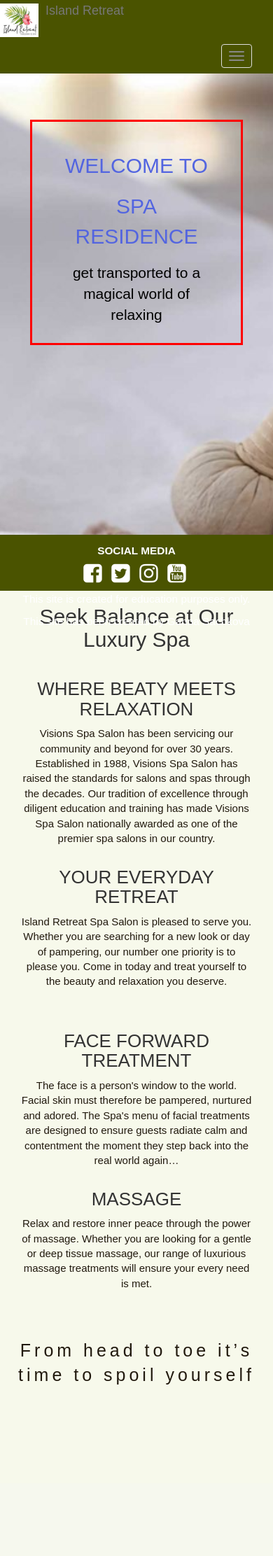
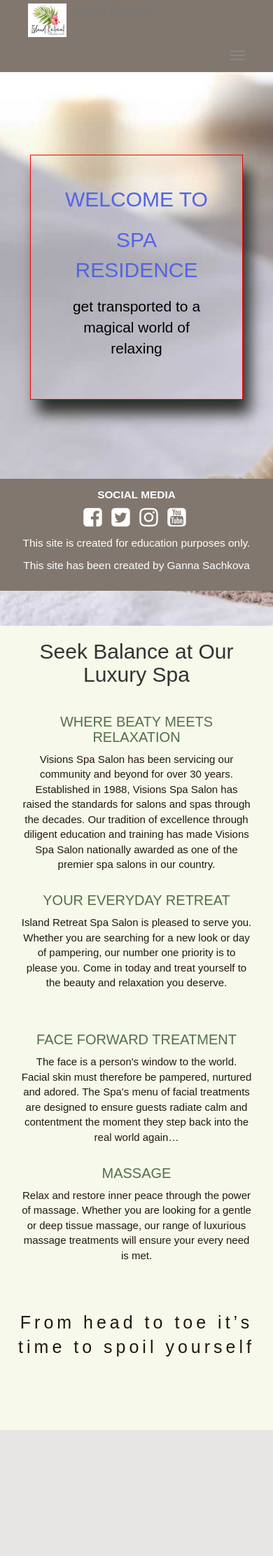
Before and after one commit to GannaSachkova/project4-heroku, a Django app: page / in a window 390 px wide. Shown: the whole page at 70% size. Before the commit the page ends 1978 px from the top, so only its background shows below. Run offline with Django 3.2, Linux system fonts and the light colour scheme; some libraries are stand-ins or nearby versions.

Commit message:
modified css

```diff
--- a/static/css/custom.css
+++ b/static/css/custom.css
@@ -2,6 +2,7 @@
     font-family: Arial;
     margin: 0;
     padding: 0;
+     background-color: #E8E6E4;
 }
 * {
     box-sizing: border-box;
@@ -11,21 +12,31 @@
 .row{
     margin: 0;
 }
-.bgc{
-    background-color: grey;
+
+h2.h2, h3, .h5{
+    color: #527048;
 }
+
+h2.h2{
+    font-weight: bold;
+    font-size: 60px;
+}
+
 .container-fluid{
     margin: 0;
     padding: 0;
 }
 .navbar.navbar-default{
-    border-bottom: 5px solid #4A5300;
-    background-color:  #4A5300;
+    border-bottom: 5px solid #81776E;
+    background-color:  #81776E;
     background-image: unset;
     border: none;
+}
+.navbar-toggle{
+    border: none;
+}
 
-}
-navbar{
+.navbar{
      margin: none;
      }
 
@@ -46,25 +57,46 @@
      margin-top: 1em;
      margin-left: 1em;
  }
-
+.h2{
+ font-weight: 500;
+ margin: 0.5em 0.6em;
+ letter-spacing: 0.2rem;
+ font-size: 90px;
+}
+h5.h5{
+font-weight: 300;
+font-size: 26px;
+}
+a i.fa{
+    margin-right: 5px;
+}
+.navbar-default .navbar-nav>li>a:hover, .navbar-default .navbar-nav>li>a:focus {
+     color: 	#AEACB6;
+     background-color: transparent;
+}
 
 .my-nav-item:hover {
-    background-color: #3B6100;
+    background-color: 		#AEACB6;
 }
 
 .my-nav-item {
     font-size: 1.2em;
 }
+
+/* #app-name{
+    font-weight: bold;
+    font-weight: 2em;
+} */
+
 a img.img-size{
    margin-bottom: 5px;
 }
-#bottom-container {
+/* #bottom-container{
     padding-bottom: 10em;
-}
+} */
 
 #home-page-container {
     background-color: #F7F9EB;
-    padding-bottom: 9em;
     text-align: center;
 }
 .table-cart td{
@@ -77,7 +109,7 @@
     margin-bottom: 0;
 }
  .jumbotron1{
-   height: 35em;
+   height: 40em;
     background-color:  transparent;
 border: 1px solid red;
 padding: 5em;
@@ -140,21 +172,24 @@
 .row.row-flex {
     display: flex;
     flex-wrap: wrap;
-    margin-top: 30px;
+    margin: 100px 0;
+
 }
 
 .panel-default {
     border-color: transparent;
     padding: 0 10px;
+    margin: 5px;
 }
 
 .panel-body {
-    padding-bottom: 0;
     height: 100%;
     border: 1px solid #ddd;
 }
 
-
+.table{
+    background-color: #fff;
+}
 .product-description {
     min-height: 40px;
 }
@@ -171,35 +206,15 @@
     font-size: 1.5em;
 }
 
- #bottom-container {
-        padding-bottom: 0;
-    }
-
 .section-header{
+    margin-bottom: 100px;
     text-align: center;
     letter-spacing: 0.03rem;
 }
-.h2{
- font-weight: 500;
- margin: 0.5em 0.6em;
- letter-spacing: 0.2rem;
- font-size: 90px;
-}
-h5.h5{
-font-weight: 300;
-font-size: 26px;
-}
-a i.fa{
-    margin-right: 5px;
-}
-.navbar-default .navbar-nav>li>a:hover, .navbar-default .navbar-nav>li>a:focus {
-     color: #8BB40A;
-     background-color: transparent;
-}
+
 p.p{
     color: 	#21190E;
     font-size: 15px;
-    /* margin-right:50px; */
 }
 .p_subhead{
     margin-top: 1.5em;
@@ -208,10 +223,6 @@
     font-weight: 300;
     letter-spacing: 1.2rem;
 }
-
-/* .gap_section{
-    padding: 30px 30px;
-} */
 
 .wrapper {
     max-width: 1210px;
@@ -233,22 +244,25 @@
 .credit-card-errors{
     display: none;
 }
+.checkout{
+    margin-top: 100px;
+}
 
 footer {
-    margin-top: 40px;
+    /* height: auto; */
+    /* margin-top: 40px; */
     padding-top: 20px;
     padding-bottom: 20px;
-    border-top: 1px solid #4A5300;
+    border-top: 1px solid #81776E;
     color: #A9A9A9;
 }
 #my-footer {
-
     position: fixed;
     left: 0;
     bottom: 0;
     width: 100%;
     height: 80px;
-    background-color: #4A5300;
+    background-color: #81776E;
     color: #fff;
     font-size: 1.1em;
     text-align: center;
@@ -273,12 +287,16 @@
 }
 
 .footer_social-a:hover, .footer_social-a:focus{
-    color: 	#8BB40A;
+    color: 			#AEACB6;
 }
 .footer-row{
     margin-top: 0.9em;
 }
 @media only screen and (max-width: 600px) {
+    body{
+        margin-bottom: 80px;
+        margin-top: 50px;
+    }
     .gap_section{
         margin: 30px 0;
     }
@@ -294,20 +312,41 @@
 font-size: 30px;
 font-weight: 300;
 }
-.h2{
-font-weight: 300;
+h2.h2{
+font-weight: bold;
  font-size: 30px;
 }
+h5.h5{
+    font-size: 20px;
+    font-weight: 300;
+}
+
  .jumbotron1{
-   height: 23em;
+   height: 25em;
     background-color:  transparent;
-border: 3px solid red;
+box-shadow: 10px 20px 20px rgba(45, 45, 41, 1);
 padding: 3em;
 text-align: center;
 margin: 10em 2em 0;
 color: #5365E0;
 }
+#my-footer {
+    height: 160px;
 }
+#home-page-container{
+    margin-bottom: 100px;
+}
+.container {
+    padding-left: 55px;
+
+}
+}
+@media only screen and (min-width: 1000px) {
+    /* .container {
+    padding-left: 270px; */
+
+}
+
 /* .main-jumbo {
     background: url(/static/img/home_page.jpg) left top/cover no-repeat;
 } */
```
